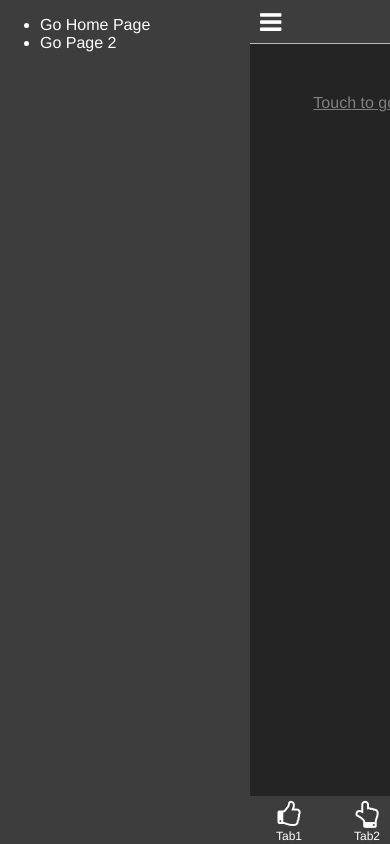
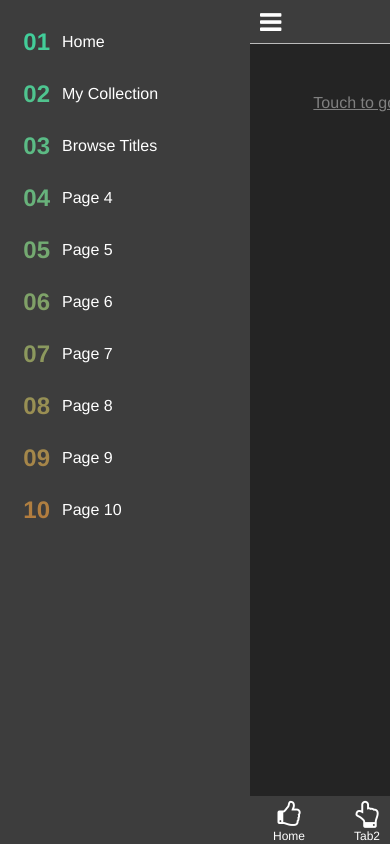
Before and after one commit to RoLoTech/facebookui, a website: page web/web_projects/mobileui_project/www/index.html in a window 390 px wide. Both pictures are taken after a click on the link 32 px from the left and 28 px from the top of the page. Drawn offline with Linux system fonts and the light colour scheme; some packages are replaced by stand-ins of ours.

Commit message:
Added side-menu, not every transition functional

```diff
--- a/web/web_projects/mobileui_project/www/custom/custom.css
+++ b/web/web_projects/mobileui_project/www/custom/custom.css
@@ -1,4 +1,4 @@
-@CHARSET "UTF-8";
+@charset "UTF-8";
 
 @font-face {
   font-family: 'FontAwesome';
@@ -33,7 +33,7 @@ a {
 	height: 40px;
 	margin: auto;
 	background-position: center;
-	background-image: url(images/pw-logo-40.png);
+	background-image: url(images/watchlist-logo-40.png);
 	background-repeat: no-repeat;
 }
 .mui-page-title {
@@ -43,7 +43,9 @@ a {
 	padding-top: 12px;
 	color: #ffffff;
 }
-.mui-page-body {}
+
+/*.mui-page-body {}*/
+
 .mui-page-body-content {
 	padding: 10px;
 }
@@ -156,3 +158,33 @@ a {
 .mui-panel-header {
 	display: none;
 }
+
+.side-menu-list {
+	counter-reset: index;
+	padding: 0;
+	max-width: 300px;
+}
+
+.side-menu {
+	counter-increment: index;
+	display: flex;
+	align-items: center;
+	padding: 12px 0;
+	box-sizing: border-box;
+}
+
+.side-menu::before {
+    content: counters(index, ".", decimal-leading-zero);
+    font-size: 1.5rem;
+	text-align: right;
+	font-weight: bold;
+	min-width: 50px;
+	padding-right: 12px;
+	font-variant-numeric: tabular-nums;
+	align-self: flex-start;
+	background-image: linear-gradient(to bottom, rgb(57, 212, 161), orangered);
+	background-attachment: fixed;
+	background-clip: border-box;
+	-webkit-background-clip: text;
+	-webkit-text-fill-color: transparent;
+}
--- a/web/web_projects/mobileui_project/www/custom/custom.js
+++ b/web/web_projects/mobileui_project/www/custom/custom.js
@@ -80,7 +80,7 @@ function installEvents() {
 		{
 			id: '#tabbar-button1',
 			fn: () => {
-				mui.alert("tab 1","Selected");
+				mui.viewport.showPage("home-page", "DEF");
 				return false;
 			}
 		},
--- a/web/web_projects/mobileui_project/www/index.html
+++ b/web/web_projects/mobileui_project/www/index.html
@@ -1,10 +1,11 @@
 <!DOCTYPE html>
 <html>
+
 <head>
 	<title>MobileUI template</title>
 	<meta name="viewport" content="minimal-ui, initial-scale=1.0, maximum-scale=1.0, user-scalable=0" />
-    <meta http-equiv="Content-Type" content="text/html; charset=UTF-8"/>
-    <meta name="apple-mobile-web-app-capable" content="yes"/>
+	<meta http-equiv="Content-Type" content="text/html; charset=UTF-8" />
+	<meta name="apple-mobile-web-app-capable" content="yes" />
 	<meta name="apple-mobile-web-app-status-bar-style" content="black-translucent" />
 	<meta name="msapplication-tap-highlight" content="no" />
 	<meta name="format-detection" content="telephone=no" />
@@ -23,6 +24,7 @@
 	<script src="mobileui/mui.min.js" type="text/javascript"></script>
 	<script src="custom/custom.js" type="text/javascript"></script>
 </head>
+
 <body>
 	<!-- Main wrapper. Importantly, think carefully before you change it or remove it. Do not recommend it. -->
 	<!-- Main wrapper. Importante, Piénselo bien antes de cambiarlo o quitarlo. No se lo recomiendo. -->
@@ -38,8 +40,11 @@
 						<a class="mui-headmenu" href="#"></a>
 					</div>
 					<div class="mui-page-body mui-scrollable" id="home-body">
-						<div> <!-- important for scroll! -->
-							<div id='delete-me' style="margin: 50px; text-align: center; text-decoration: underline; color: #808080;"> <!-- inline style only for demo -->
+						<div>
+							<!-- important for scroll! -->
+							<div id='delete-me'
+								style="margin: 50px; text-align: center; text-decoration: underline; color: #808080;">
+								<!-- inline style only for demo -->
 								Touch to go to page 2 (demo to show page change)
 							</div>
 						</div>
@@ -52,8 +57,10 @@
 						<a class="mui-headmenu" href="#"></a>
 					</div>
 					<div class="mui-page-body mui-scrollable" id="second-body">
-						<div> <!-- important for scroll! -->
-							<div style="margin: 50px; text-align: center; color: #808080;"> <!-- inline style only for demo -->
+						<div>
+							<!-- important for scroll! -->
+							<div style="margin: 50px; text-align: center; color: #808080;">
+								<!-- inline style only for demo -->
 								Press back arrow or swipe to the right
 							</div>
 						</div>
@@ -69,11 +76,11 @@
 			<!-- Opcional. Barra de herramientas fuera de mui-viewport para ser omnipresente. Elimínalo si no lo necesitas. -->
 			<div class="mui-tabbar" id="footer">
 				<ul class="mui-tabbar-list">
-		        		<li class="mui-tabbar-button"><a href="#" id="tabbar-button1" >Tab1</a></li>
-		    			<li class="mui-tabbar-button"><a href="#" id="tabbar-button2" >Tab2</a></li>
-		    			<li class="mui-tabbar-button"><a href='#' id="tabbar-button3" >Tab3</a></li>
-		    			<li class="mui-tabbar-button"><a href="#" id="tabbar-button4" >Tab4</a></li>
-		    			<li class="mui-tabbar-button"><a href="#" id="tabbar-button5" >Tab5</a></li>
+					<li class="mui-tabbar-button"><a href="#" id="tabbar-button1">Home</a></li>
+					<li class="mui-tabbar-button"><a href="#" id="tabbar-button2">Tab2</a></li>
+					<li class="mui-tabbar-button"><a href='#' id="tabbar-button3">Tab3</a></li>
+					<li class="mui-tabbar-button"><a href="#" id="tabbar-button4">Tab4</a></li>
+					<li class="mui-tabbar-button"><a href="#" id="tabbar-button5">Tab5</a></li>
 				</ul>
 			</div>
 		</div>
@@ -81,14 +88,19 @@
 		<!-- mui-screen level panel -->
 		<!-- Panel a nivel de mui-screen -->
 		<div id="menu-panel" class="mui-panel">
-			<div class="mui-panel-header">
-				<div class='mui-panel-title'>Menu</div>
-			</div>
 			<div class="mui-panel-body">
 				<div>
-					<ul id='menuoptions' class='mui-list'>
-						<li><a id='option1' href="#">Go Home Page</a></li>
-						<li><a id='option2' href="#">Go Page 2</a></li>
+					<ul id='menuoptions' class='mui-list side-menu-list' >
+						<li><a class="side-menu" id='option1' href="#">Home</a></li>
+						<li><a class="side-menu" id='option2' href="#">My Collection</a></li>
+						<li><a class="side-menu" id='option3' href="#">Browse Titles</a></li>
+						<li><a class="side-menu" id='option4' href="#">Page 4</a></li>
+						<li><a class="side-menu" id='option5' href="#">Page 5</a></li>
+						<li><a class="side-menu" id='option5' href="#">Page 6</a></li>
+						<li><a class="side-menu" id='option5' href="#">Page 7</a></li>
+						<li><a class="side-menu" id='option5' href="#">Page 8</a></li>
+						<li><a class="side-menu" id='option5' href="#">Page 9</a></li>
+						<li><a class="side-menu" id='option5' href="#">Page 10</a></li>
 					</ul>
 				</div>
 			</div>
@@ -96,4 +108,5 @@
 
 	</div>
 </body>
+
 </html>
```
Also changed, not shown: web/web_projects/mobileui_project/www/custom/images/home-logo-25.png (added), web/web_projects/mobileui_project/www/custom/images/home-logo.png (added), web/web_projects/mobileui_project/www/custom/images/pw-logo-40.png (deleted), web/web_projects/mobileui_project/www/custom/images/pw-logo.png (deleted), web/web_projects/mobileui_project/www/custom/images/watchlist-logo-40.png (added), web/web_projects/mobileui_project/www/custom/images/watchlist-logo.png (added). Lines whose indentation alone changed are shown as unchanged.
